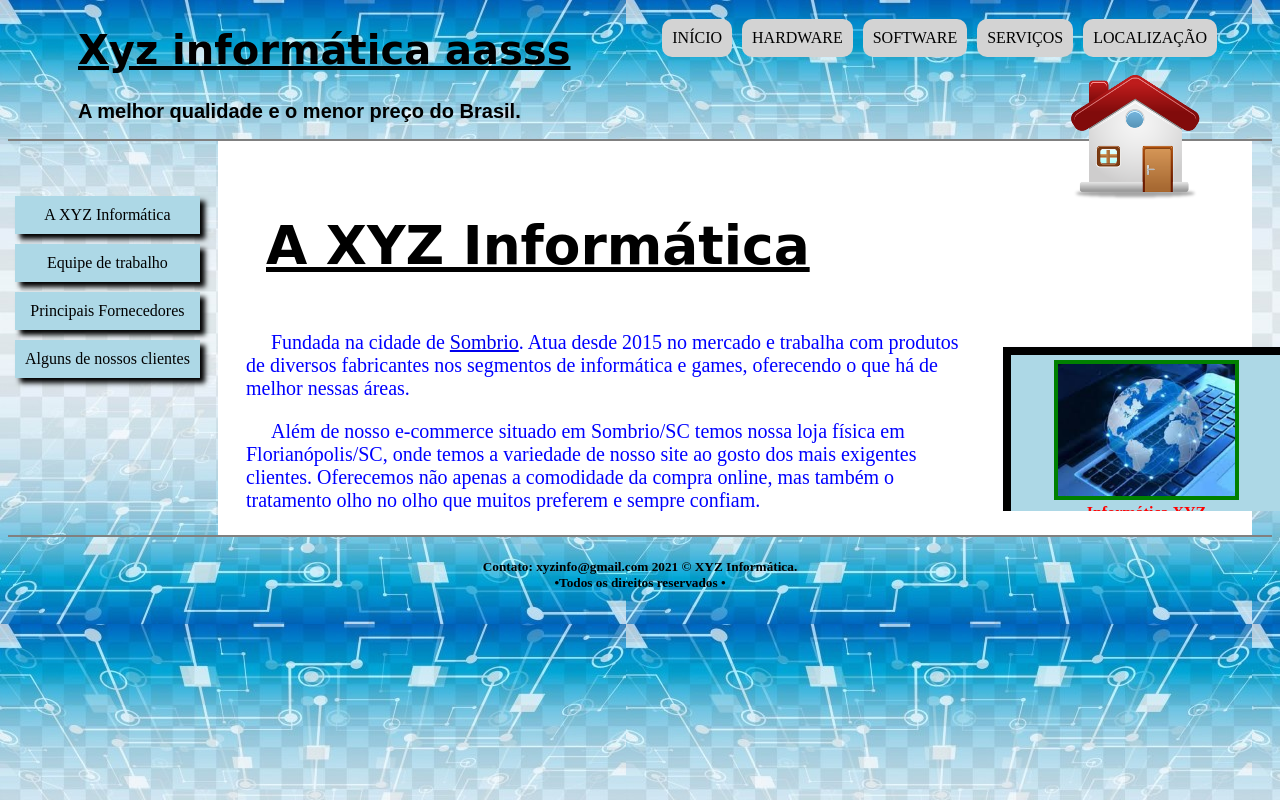
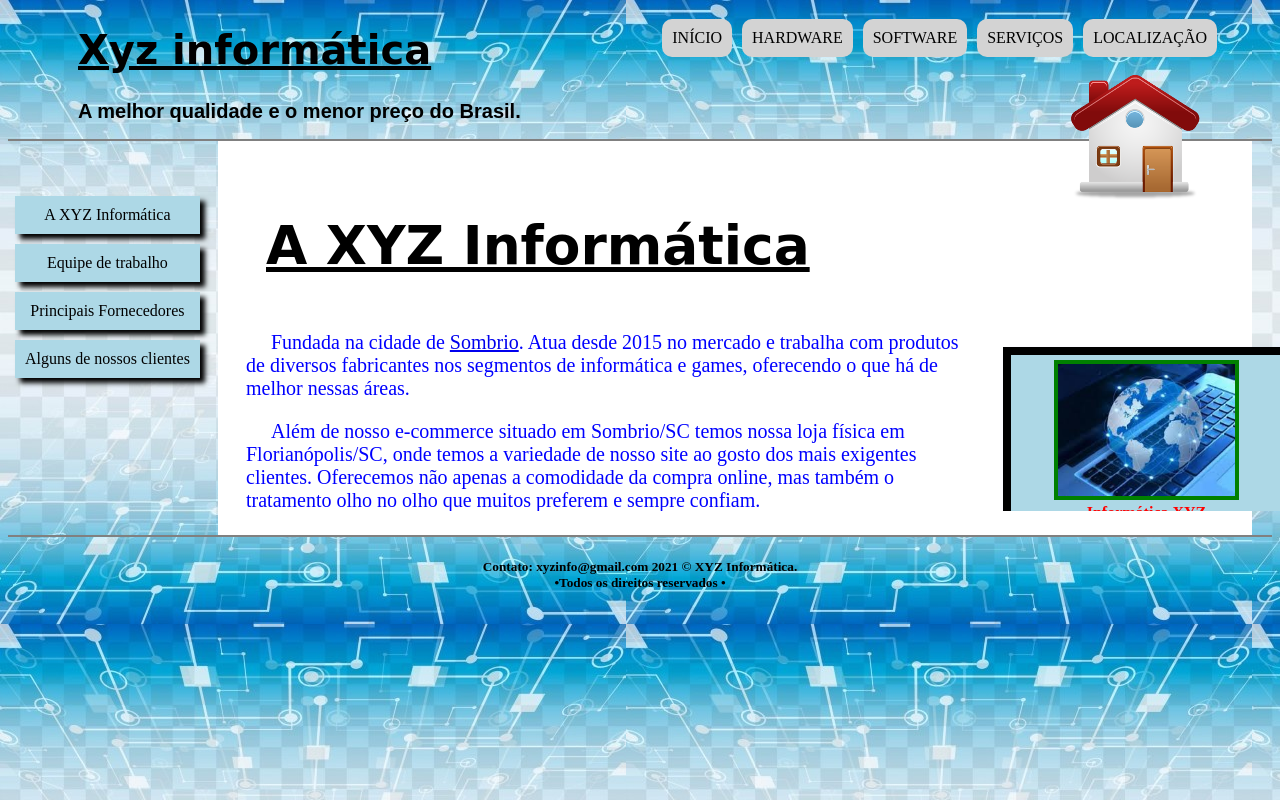
Before and after one commit to lufiabani23/git280202, a plain HTML site: page index.html in a window 1280 px wide. Shown: the top 800 px of the page. Drawn offline with Linux system fonts and the light colour scheme; a web font is replaced by a local one.

Commit message:
retorno da versão inicial

```diff
--- a/index.html
+++ b/index.html
@@ -11,7 +11,7 @@
 
 <header id="cabecalho">
 	<hgroup class="titulos">
-		<h1>Xyz informática aasss</h1>
+		<h1>Xyz informática</h1>
 		<h2>A melhor qualidade e o menor preço do Brasil.</h2>
 	</hgroup>
 
```
